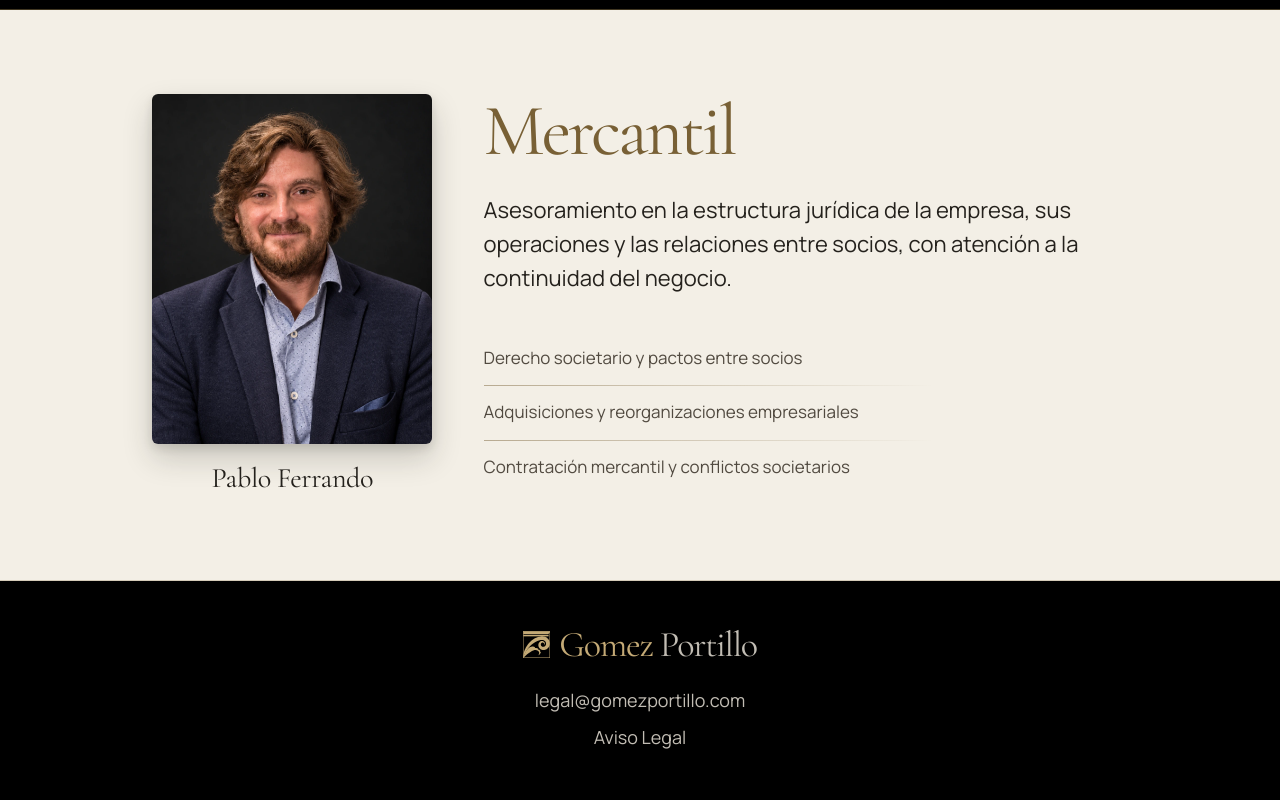
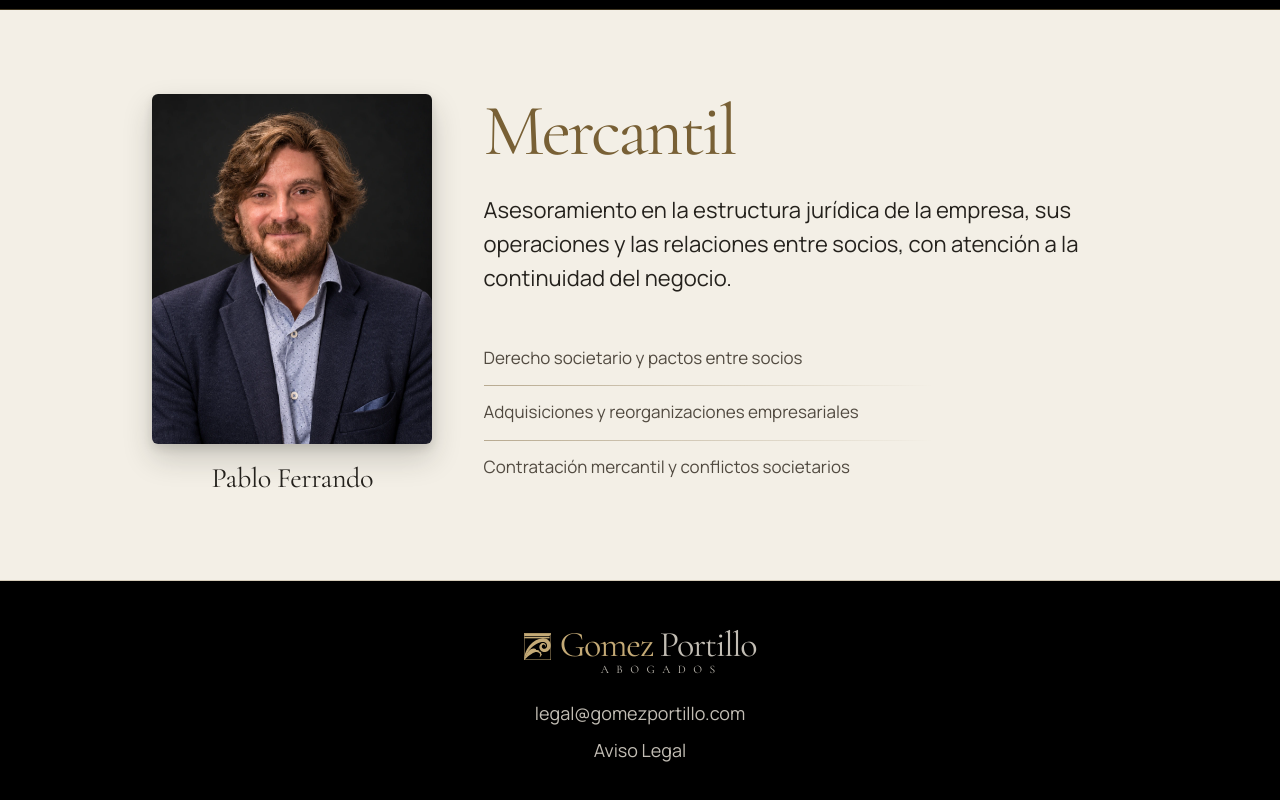
Before and after one commit to nd13bridge/nextjs-gzpl, a Next.js app: page / in a window 1280 px wide. Shown: the part 3074-3874 px from the top of the page. Built offline with nearby package versions, Linux system fonts and the light colour scheme.

Commit message:
v0.36.98

```diff
--- a/app/globals.css
+++ b/app/globals.css
@@ -45,16 +45,16 @@ h1, h2, h3 { font-family: var(--serif); font-weight: 400; }
   font-size: clamp(22.4px, 8.8cqi, 54.4px);
 }
 .hero-brand .brand-symbol { margin-top: .175em; }
-.hero-brand .brand-name {
+.brand-name {
   display: grid;
   grid-template-columns: max-content max-content;
   column-gap: .18em;
-  font-size: 1.4em;
   letter-spacing: -.035em;
 }
-.hero-brand .brand-name-primary { grid-column: 1; grid-row: 1; }
-.hero-brand .brand-name-secondary { grid-column: 2; grid-row: 1; }
-.hero-brand .brand-descriptor {
+.hero-brand .brand-name { font-size: 1.4em; }
+.brand-name-primary { grid-column: 1; grid-row: 1; }
+.brand-name-secondary { grid-column: 2; grid-row: 1; }
+.brand-descriptor {
   grid-column: 1 / -1;
   grid-row: 2;
   justify-self: stretch;
@@ -150,8 +150,8 @@ h1, h2, h3 { font-family: var(--serif); font-weight: 400; }
 .practice-content li:last-child { border-bottom: 0; padding-bottom: 0; }
 .site-footer { display: flex; flex-direction: column; align-items: center; gap: 24px; padding: 46px var(--gutter); }
 .footer-identity { width: 100%; min-width: 0; }
-.footer-brand.brand-lockup { justify-content: center; font-size: 36px; }
-.footer-brand .brand-symbol { width: .75em; }
+.footer-brand.brand-lockup { justify-content: center; align-items: flex-start; font-size: 36px; }
+.footer-brand .brand-symbol { width: .75em; margin-top: .175em; }
 .footer-contact { display: flex; width: 100%; flex-direction: column; align-items: center; gap: 10px; text-align: center; }
 .footer-legal { position: relative; display: inline-block; font-size: 18px; line-height: 1.5; color: var(--muted); text-decoration: none; white-space: nowrap; transition: color 180ms ease; }
 .footer-legal::after { content: ''; position: absolute; left: 0; right: 0; bottom: -4px; height: 1px; background: var(--gold); transform: scaleX(0); transform-origin: left center; transition: transform 180ms ease; pointer-events: none; }
--- a/app/page.tsx
+++ b/app/page.tsx
@@ -76,7 +76,13 @@ export default function Home() {
         <div className="footer-identity">
           <p className="footer-brand brand-lockup">
             <Image className="brand-symbol" src="/images/pilares-symbol.svg" alt="" width={114} height={114} />
-            <span className="brand-name">{firm.primaryName}{' '}<span className="brand-name-secondary">{firm.secondaryName}</span></span>
+            <span className="brand-name" aria-label={`${firm.primaryName} ${firm.secondaryName} Abogados`}>
+              <span className="brand-name-primary" aria-hidden="true">{firm.primaryName}</span>
+              <span className="brand-name-secondary" aria-hidden="true">{firm.secondaryName}</span>
+              <span className="brand-descriptor" aria-hidden="true">
+                {'ABOGADOS'.split('').map((letter, index) => <span key={index}>{letter}</span>)}
+              </span>
+            </span>
           </p>
         </div>
         <div className="footer-contact">
```
